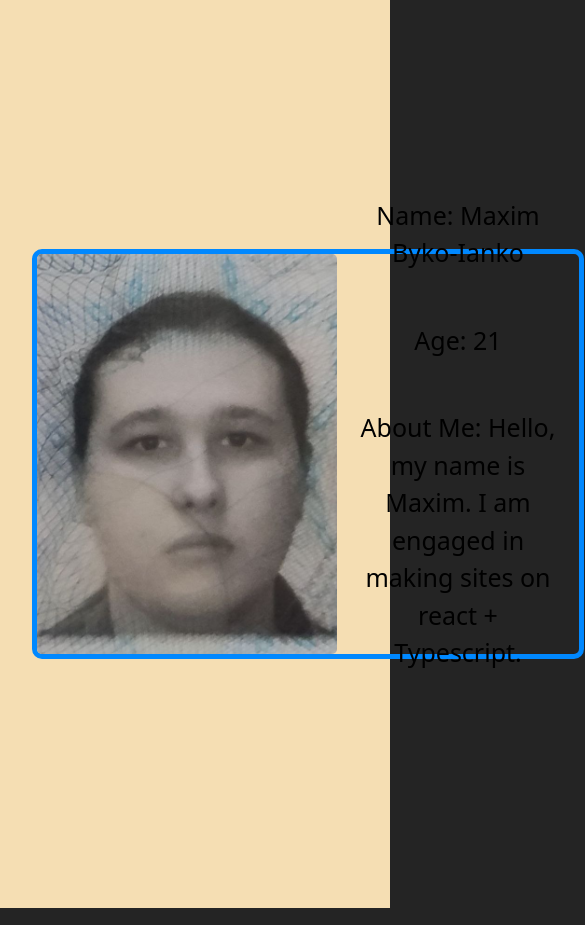
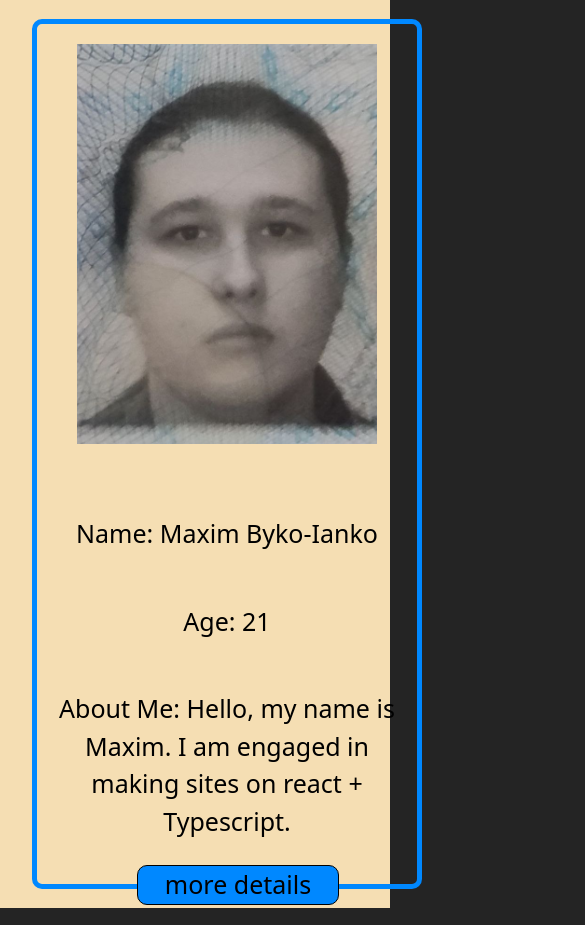
Before and after one commit to Merixion/MyInformation, a React (Vite) app in the folder MyInformations/: page / in a window 390 px wide. Shown: the top 925 px of the page, 585 px wide, since content can reach past the window. Built offline with nearby package versions, Linux system fonts and the light colour scheme.

Commit message:
version 1.2

```diff
--- a/MyInformations/src/App.css
+++ b/MyInformations/src/App.css
@@ -20,3 +20,16 @@
 .StandardLink:hover{
   background: rgb(2, 103, 192);
 }
+
+@media(max-width: 1068px) {
+  .StandardLink{
+    text-decoration: none;
+    font-size: 25px;
+    width: 200px;
+    background: rgb(0, 136, 255);
+    color: black;
+    border-radius: 10px;
+    border: 1px solid black;
+    transform: translateX(80px);
+  }
+}
--- a/MyInformations/src/components/HomePage/HomePage.module.css
+++ b/MyInformations/src/components/HomePage/HomePage.module.css
@@ -27,6 +27,44 @@
   height: 100vh;
   width: 100vw;
   display: flex;
-  justify-content: start;
+  justify-content: center;
   align-items: center;
 }
+
+@media(max-width: 1068px) {
+  .UserInformation{
+    border: 5px solid rgb(0, 136, 255);
+    border-radius: 10px;
+    display: flex;
+    flex-direction: column;
+    color: black;
+    height:  860px;
+    width: 400px;
+  }
+
+  .textInfo{
+    display: flex;
+    align-self: center;
+    justify-content: center;
+    flex-direction: column;
+    font-size: 25px;
+    padding: 20px;
+    flex: 1;
+  }
+
+  .ImageInfo img{
+    height:  400px;
+    width: 300px;
+    object-fit: cover;
+    border-radius: 5px;
+    padding: 20px;
+  }
+
+  .AllHomePage{
+    height: 100vh;
+    width: 100vw;
+    display: flex;
+    justify-content: center;
+    align-items: center;
+  }
+}
--- a/MyInformations/src/components/MoreInformation/MoreInformation.module.css
+++ b/MyInformations/src/components/MoreInformation/MoreInformation.module.css
@@ -52,3 +52,9 @@
   transform: translateY(-5px);
   background: rgb(255, 84, 255);
 }
+
+@media(max-width: 1068px){
+  .InformationMore li:hover{
+    background: rgb(248, 176, 248);
+  }
+}
```
